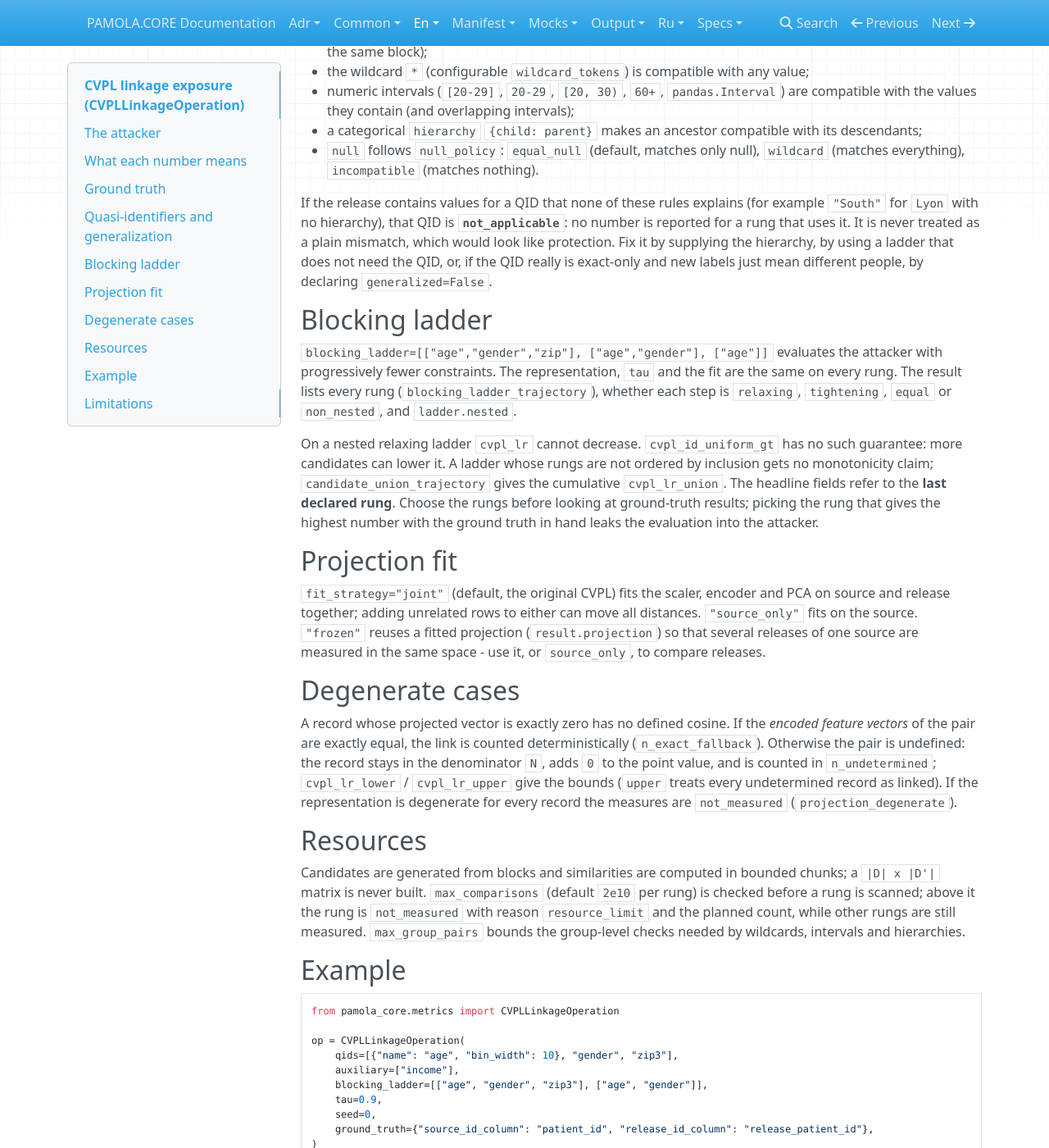
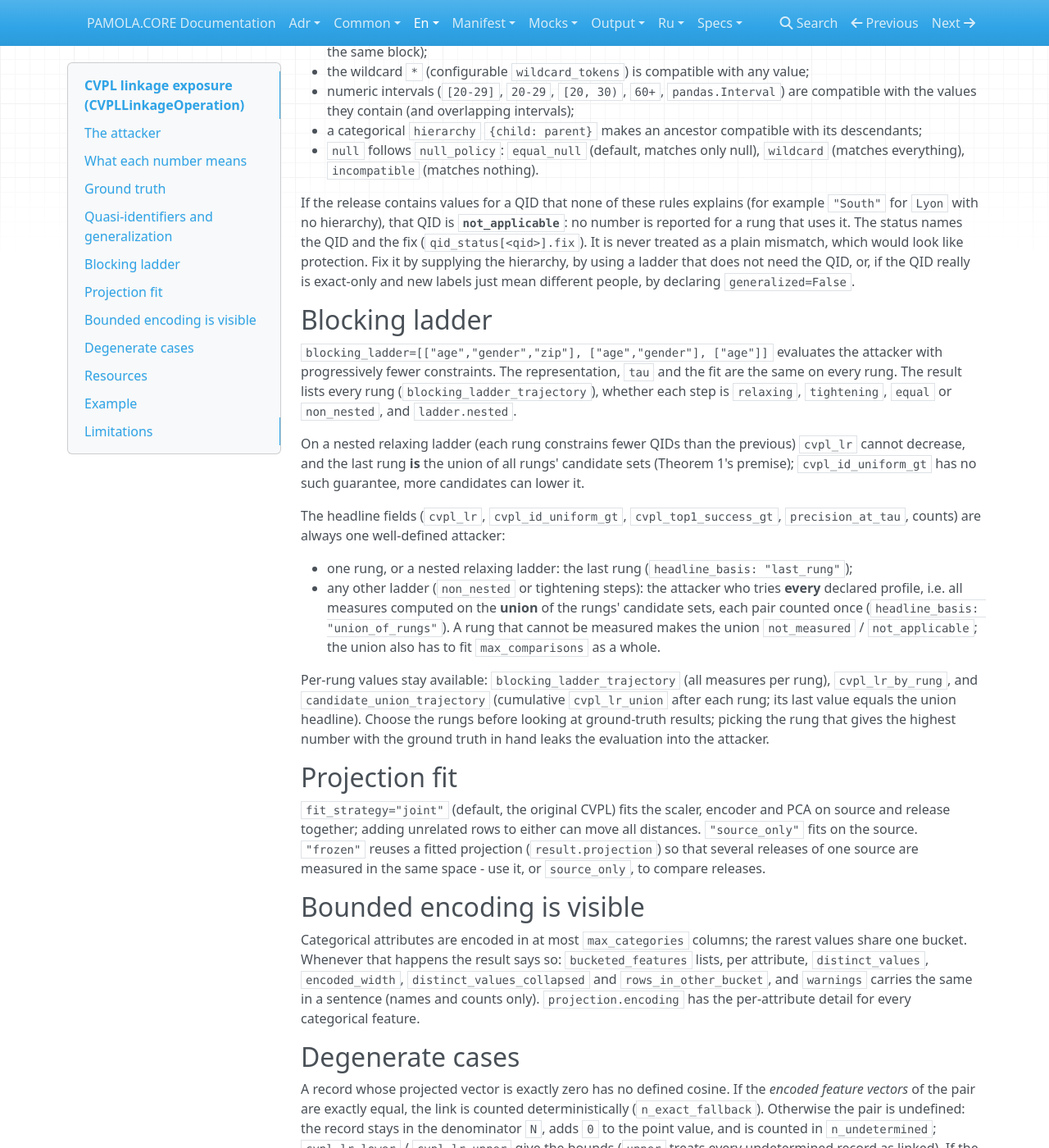
Before and after one commit to DGT-Network/PAMOLA, an MkDocs documentation site: the page built from docs/en/core/metrics/privacy/cvpl.md, in a window 1280 px wide and 1400 px high, scrolled down 2193 px. Shown: the whole window at 82% size. Built offline with MkDocs 1.6.1, drawn with Linux system fonts in a browser that asks for light colours; nearby versions of some CDN libraries.

Commit message:
feat(cvpl): union headline for non-nested ladders, visible bucketing, QID fix messages
The headline of a ladder that is not a nested relaxing chain is the attacker trying
every declared profile: all measures on the union of the rungs' candidate sets, each
pair counted once (checked against an independent oracle; forced union equals the last
rung on nested ladders). Per-rung and cumulative values stay in cvpl_lr_by_rung and
candidate_union_trajectory. Bounded categorical encoding is reported in the result and a
not_applicable QID names the fix.

Co-Authored-By: Claude Opus 5.5 (1M context) <noreply@anthropic.com>

```diff
--- a/docs/en/core/metrics/privacy/cvpl.md
+++ b/docs/en/core/metrics/privacy/cvpl.md
@@ -93,7 +93,7 @@ Per QID (`{"name", "kind", "bin_width", "hierarchy", "generalized"}`):
 
 If the release contains values for a QID that none of these rules explains (for example
 `"South"` for `Lyon` with no hierarchy), that QID is **`not_applicable`**: no number is
-reported for a rung that uses it. It is never treated as a plain mismatch, which would look
+reported for a rung that uses it. The status names the QID and the fix (`qid_status[<qid>].fix`). It is never treated as a plain mismatch, which would look
 like protection. Fix it by supplying the hierarchy, by using a ladder that does not need
 the QID, or, if the QID really is exact-only and new labels just mean different people,
 by declaring `generalized=False`.
@@ -105,12 +105,25 @@ with progressively fewer constraints. The representation, `tau` and the fit are
 every rung. The result lists every rung (`blocking_ladder_trajectory`), whether each step
 is `relaxing`, `tightening`, `equal` or `non_nested`, and `ladder.nested`.
 
-On a nested relaxing ladder `cvpl_lr` cannot decrease. `cvpl_id_uniform_gt` has no such
-guarantee: more candidates can lower it. A ladder whose rungs are not ordered by inclusion
-gets no monotonicity claim; `candidate_union_trajectory` gives the cumulative
-`cvpl_lr_union`. The headline fields refer to the **last declared rung**. Choose the rungs
-before looking at ground-truth results; picking the rung that gives the highest number with
-the ground truth in hand leaks the evaluation into the attacker.
+On a nested relaxing ladder (each rung constrains fewer QIDs than the previous) `cvpl_lr`
+cannot decrease, and the last rung **is** the union of all rungs' candidate sets (Theorem 1's
+premise); `cvpl_id_uniform_gt` has no such guarantee, more candidates can lower it.
+
+The headline fields (`cvpl_lr`, `cvpl_id_uniform_gt`, `cvpl_top1_success_gt`,
+`precision_at_tau`, counts) are always one well-defined attacker:
+
+* one rung, or a nested relaxing ladder: the last rung (`headline_basis: "last_rung"`);
+* any other ladder (`non_nested` or tightening steps): the attacker who tries **every**
+  declared profile, i.e. all measures computed on the **union** of the rungs' candidate sets,
+  each pair counted once (`headline_basis: "union_of_rungs"`). A rung that cannot be measured
+  makes the union `not_measured` / `not_applicable`; the union also has to fit
+  `max_comparisons` as a whole.
+
+Per-rung values stay available: `blocking_ladder_trajectory` (all measures per rung),
+`cvpl_lr_by_rung`, and `candidate_union_trajectory` (cumulative `cvpl_lr_union` after each
+rung; its last value equals the union headline). Choose the rungs before looking at
+ground-truth results; picking the rung that gives the highest number with the ground truth in
+hand leaks the evaluation into the attacker.
 
 ## Projection fit
 
@@ -119,6 +132,14 @@ source and release together; adding unrelated rows to either can move all distan
 `"source_only"` fits on the source. `"frozen"` reuses a fitted projection
 (`result.projection`) so that several releases of one source are measured in the same
 space - use it, or `source_only`, to compare releases.
+
+## Bounded encoding is visible
+
+Categorical attributes are encoded in at most `max_categories` columns; the rarest values
+share one bucket. Whenever that happens the result says so: `bucketed_features` lists, per
+attribute, `distinct_values`, `encoded_width`, `distinct_values_collapsed` and
+`rows_in_other_bucket`, and `warnings` carries the same in a sentence (names and counts only).
+`projection.encoding` has the per-attribute detail for every categorical feature.
 
 ## Degenerate cases
 
```
Also changed, not shown: CHANGELOG.md (+5 -0 lines), 1 other file.
